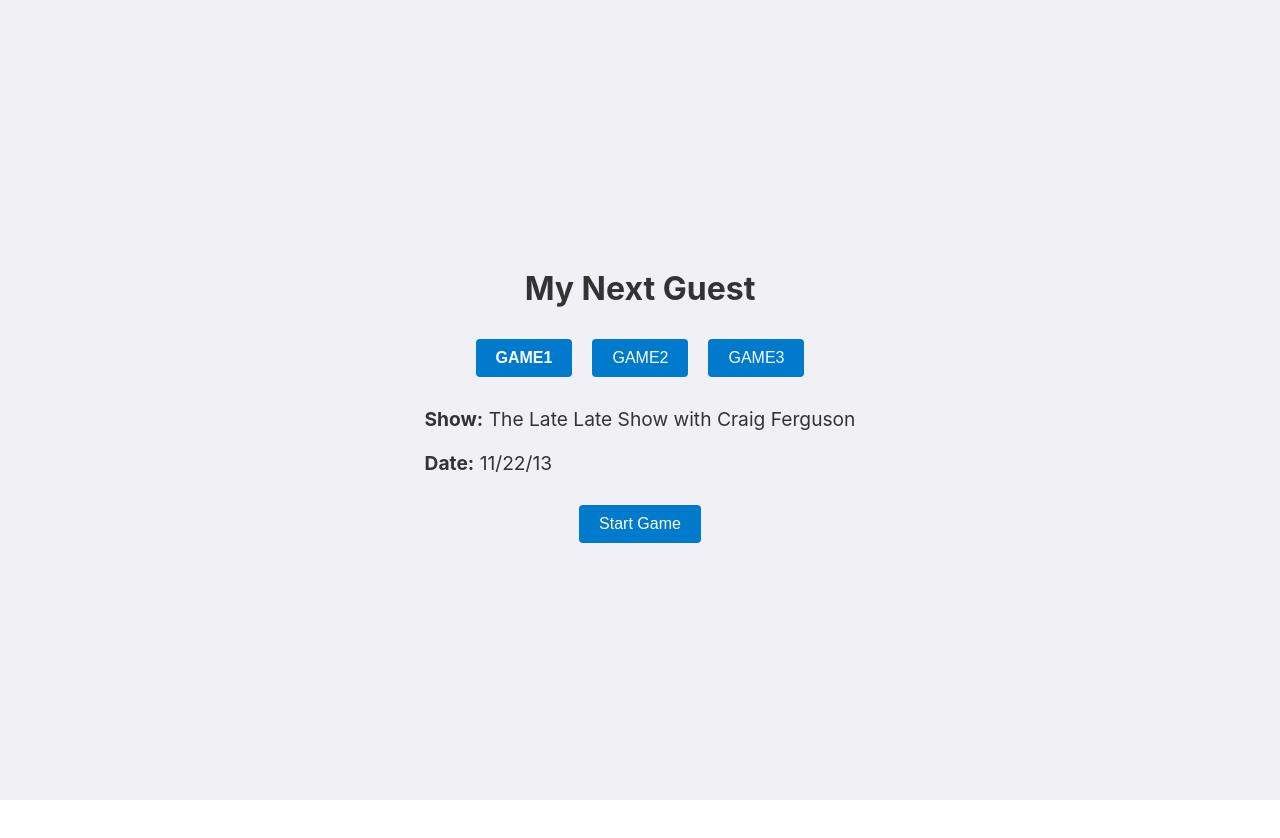
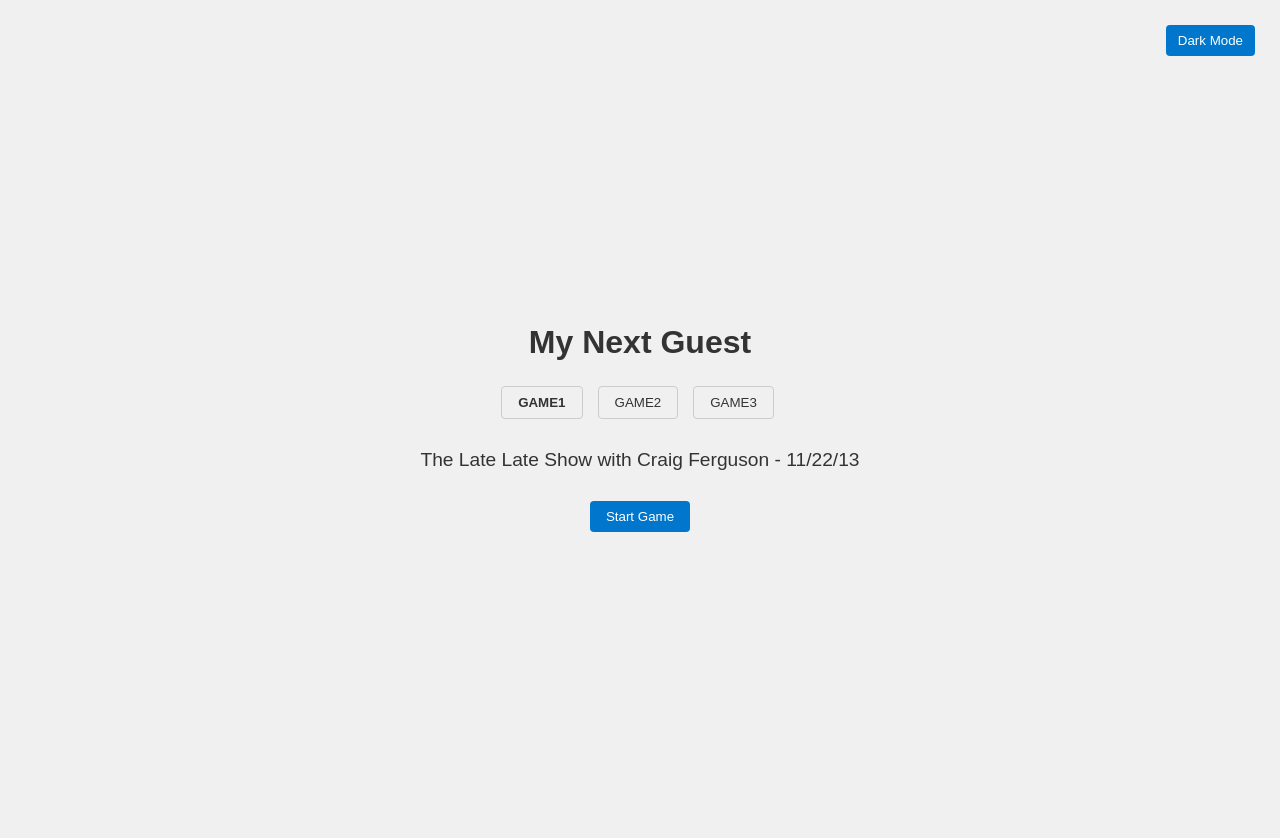
Before and after one commit to nivbrook/my-next-guest, a React (Create React App) app: page / in a window 1280 px wide. Before the commit the page ends 800 px from the top, so only its background shows below. Built offline with nearby package versions, Linux system fonts and the light colour scheme.

Commit message:
Styling updates

```diff
--- a/src/App.css
+++ b/src/App.css
@@ -1,13 +1,83 @@
+/* Light Mode (default) */
+:root {
+  --bg-color: #f0f0f0; /* light grey */
+  --txt-color: #333333;
+  --accent-color: #0077cc;
+  --input-bg: #f9f9f9;
+  --border-color: #cccccc;
+}
+
+/* Dark Mode */
+.dark {
+  --bg-color: #121212;
+  --txt-color: #e0e0e0;
+  --accent-color: #66aaff;
+  --input-bg: #1d1d1d;
+  --border-color: #444444;
+}
+
+/* Global styles make use of these variables */
+body, .App {
+  background-color: var(--bg-color);
+  color: var(--txt-color);
+  font-family: sans-serif;
+  transition: background-color 0.3s ease, color 0.3s ease;
+}
+
+.title {
+  text-align: center;
+  margin-bottom: 20px;
+}
+
+button {
+  background-color: var(--accent-color);
+  color: #fff;
+  border: none;
+  padding: 8px 16px;
+  margin: 5px;
+  cursor: pointer;
+  border-radius: 4px;
+  transition: background-color 0.3s ease;
+}
+
+button:hover {
+  background-color: darken(var(--accent-color), 10%);
+}
+
+.game-tabs button {
+  background-color: transparent;
+  color: var(--txt-color);
+  border: 1px solid var(--border-color);
+}
+
+/* Style input fields using variables */
+.guess-fields input {
+  background-color: var(--input-bg);
+  border: 1px solid var(--border-color);
+  color: var(--txt-color);
+  padding: 8px;
+  border-radius: 4px;
+}
+
+/* Make sure html and body fill the viewport */
+html, body {
+  height: 100%;
+  margin: 0;
+  padding: 0;
+  background-color: var(--bg-color);
+}
+
+/* Option 1: Remove/adjust the max-width on .App so it fills more of the window */
 .App {
-    display: flex;
-    flex-direction: column;
-    align-items: center;
-    justify-content: center;
-    min-height: 100vh;
-    margin: 0;
-    background: #f0f0f5;
-    font-family: -apple-system, BlinkMacSystemFont, "Segoe UI", Roboto, "Helvetica Neue", Arial, sans-serif;
-    color: #333;
+  display: flex;
+  flex-direction: column;
+  align-items: center;
+  justify-content: center;
+  min-height: 100vh;
+  /* Either remove max-width:600px to let it fill the width */
+  max-width: 100%;
+  padding: 20px;
+  text-align: center;
 }
 
 .App-logo {
@@ -52,22 +122,6 @@ video {
     max-width: 100%;
 }
 
-button {
-    background: #007acc;
-    color: #fff;
-    border: none;
-    border-radius: 4px;
-    padding: 10px 20px;
-    margin: 10px;
-    font-size: 1rem;
-    cursor: pointer;
-    transition: background 0.3s ease;
-}
-
-button:hover {
-    background: #005ea6;
-}
-
 input[type="text"] {
     padding: 10px;
     border: 1px solid #ccc;
@@ -83,4 +137,55 @@ form {
 p {
     margin-top: 20px;
     font-size: 1.2rem;
+    text-align: center;
 }
+
+/* Center the game tabs and info */
+.game-tabs, .game-info {
+  text-align: center;
+  margin-bottom: 20px;
+}
+
+/* Clean and simple style for show and date */
+.game-info p {
+  font-size: 1.2rem;
+  margin: 5px 0;
+  color: var(--txt-color);
+}
+
+/* Center the guess fields container and adjust input sizes */
+.guess-fields {
+  display: flex;
+  flex-direction: column;
+  align-items: center;
+}
+
+/* Optionally constrain input widths and center text inside them */
+.guess-fields input {
+  max-width: 400px;
+  text-align: center;
+}
+
+/* Center the Submit button */
+.guess-fields form button {
+  margin-top: 15px;
+}
+
+/* Dark mode toggle button positioned at top right */
+.dark-mode-toggle {
+  position: fixed;
+  top: 20px;
+  right: 20px;
+  background-color: var(--accent-color);
+  color: #fff;
+  border: none;
+  padding: 8px 12px;
+  border-radius: 4px;
+  cursor: pointer;
+  z-index: 999;
+  transition: background-color 0.3s ease;
+}
+
+.dark-mode-toggle:hover {
+  background-color: darken(var(--accent-color), 10%);
+}
--- a/src/App.js
+++ b/src/App.js
@@ -16,6 +16,10 @@ function App() {
   const [incorrectAnswers, setIncorrectAnswers] = useState([]);
   const [answeredCorrectly, setAnsweredCorrectly] = useState(false);
   const [message, setMessage] = useState("");
+
+  // Dark mode state
+  const [darkMode, setDarkMode] = useState(false);
+
   const videoRef = useRef(null);
   const activeInputRef = useRef(null);
 
@@ -122,12 +126,13 @@ function App() {
       }
       // Define the style.
       let inputStyle = { marginBottom: "10px", display: "block", width: "100%" };
+      // Use alternate colors for dark mode
       if (i < incorrectAnswers.length) {
-        inputStyle.border = "2px solid red";
-        inputStyle.backgroundColor = "#ffcccc";
+        inputStyle.border = "2px solid " + (darkMode ? "#f88" : "red");
+        inputStyle.backgroundColor = darkMode ? "#662323" : "#ffcccc";
       } else if (answeredCorrectly && i === incorrectAnswers.length) {
-        inputStyle.border = "2px solid green";
-        inputStyle.backgroundColor = "#ccffcc";
+        inputStyle.border = "2px solid " + (darkMode ? "#8f8" : "green");
+        inputStyle.backgroundColor = darkMode ? "#223622" : "#ccffcc";
       }
       return (
         <input
@@ -144,7 +149,14 @@ function App() {
   }
 
   return (
-    <div className="App">
+    <div className={darkMode ? "App dark" : "App"}>
+      {/* Dark Mode Toggle in Top Right */}
+      <button
+        className="dark-mode-toggle"
+        onClick={() => setDarkMode(!darkMode)}
+      >
+        {darkMode ? "Light Mode" : "Dark Mode"}
+      </button>
       {/* Global Title */}
       <h1 className="title">My Next Guest</h1>
       {/* Game selection tabs */}
@@ -162,10 +174,9 @@ function App() {
           </button>
         ))}
       </div>
-      {/* Display metadata show and date */}
+      {/* Display metadata show and date without labels */}
       <div className="game-info">
-        <p><strong>Show:</strong> {meta.show}</p>
-        <p><strong>Date:</strong> {meta.date}</p>
+        <p className="show">{meta.show} - {meta.date}</p>
       </div>
       {/* Start Game Screen */}
       {!gameStarted && (
@@ -184,7 +195,7 @@ function App() {
             width="640"
             height="360"
             src={`${process.env.PUBLIC_URL}/clips/${currentGame}/${clip}.mp4`}
-            >
+          >
             Your browser does not support the video tag.
           </video>
           <br />
@@ -204,7 +215,7 @@ function App() {
           {answeredCorrectly && <p>Congratulations, you got it right!</p>}
           {message && <p>{message}</p>}
           {(!answeredCorrectly && clip === 5) && (
-            <p>Game Over: You've seen all the clues. You lost.</p>
+            <p>Game Over: You lost.</p>
           )}
         </>
       )}
```
